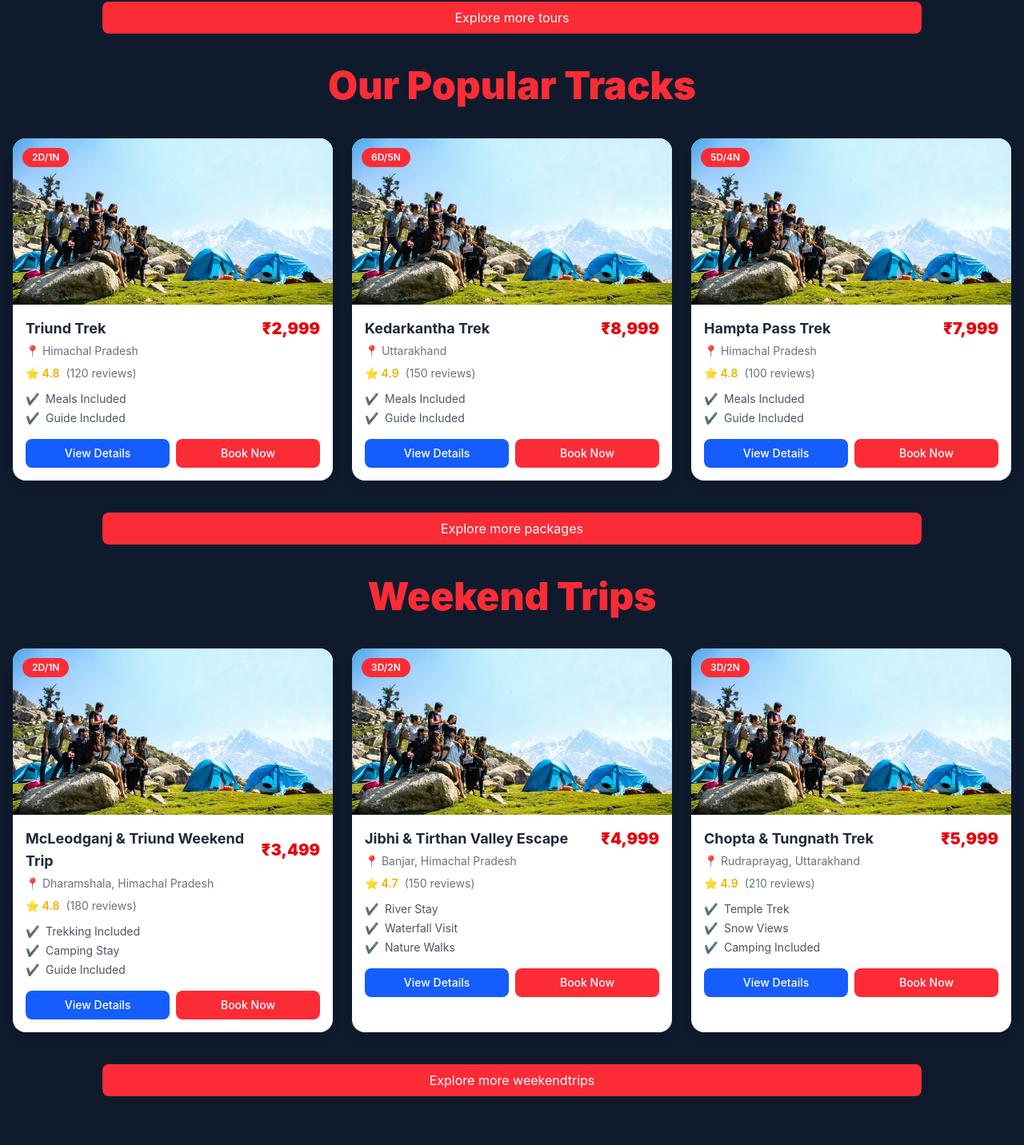
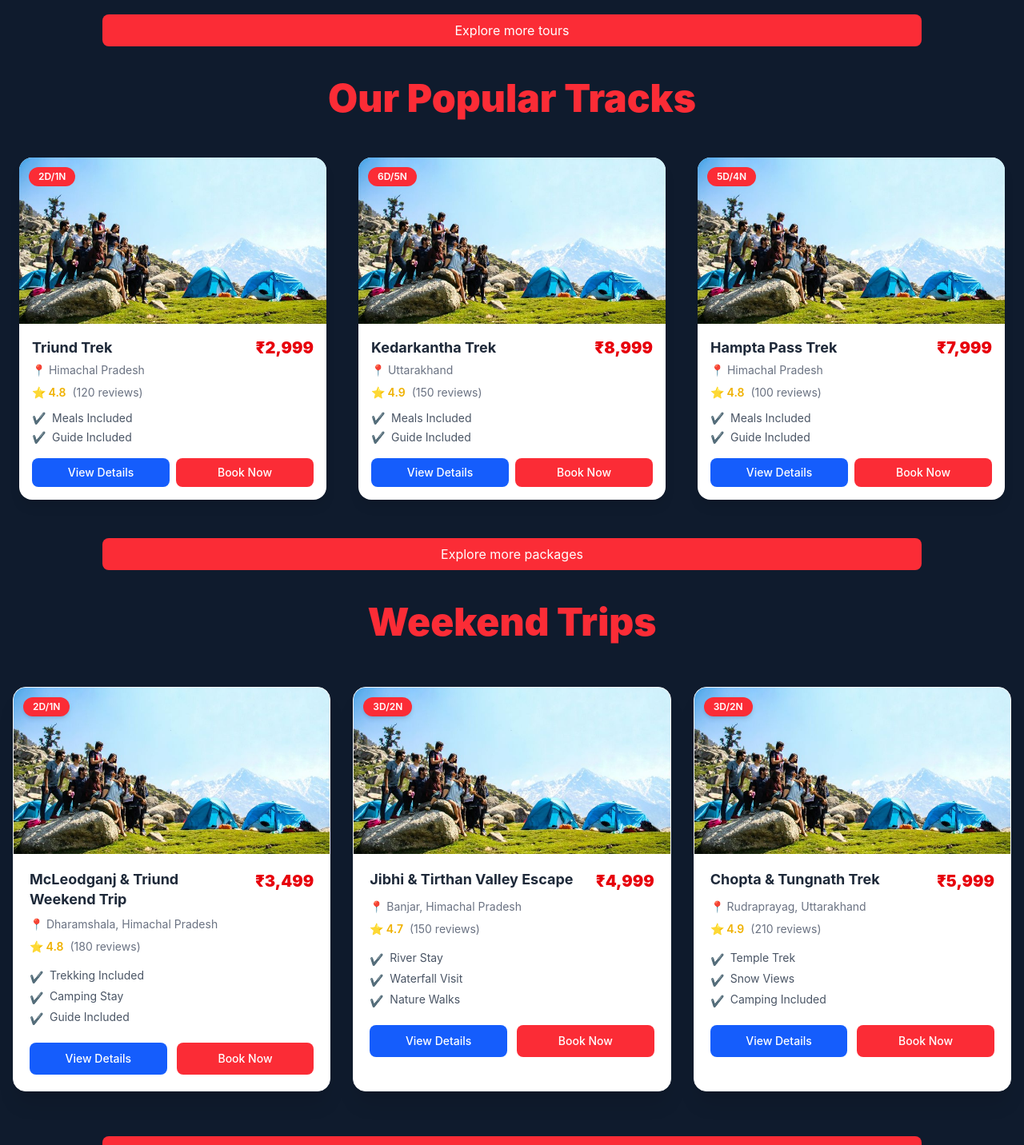
Before and after one commit to aniket44788/FlyingFeetNew, a React (Vite) app: page / in a window 1280 px wide. Shown: the part 1157-2589 px from the top of the page at 80% size. Built offline with nearby package versions, Linux system fonts and the light colour scheme.

Commit message:
fasdasfdsda

```diff
--- a/src/TourCards.jsx
+++ b/src/TourCards.jsx
@@ -50,13 +50,21 @@ export default function TourCards() {
                 </h4>
 
             </div>
-            <div className="max-w-7xl bg-[#0f1b2d] mx-auto px-4 py-10 grid grid-cols-1 sm:grid-cols-2 lg:grid-cols-3 gap-6">
+
+
+
+           <div className="w-full bg-[#0f1b2d] py-12">
+
+  <div className="max-w-7xl mx-auto px-4">
+
+    <div className="grid grid-cols-1 sm:grid-cols-2 lg:grid-cols-3 gap-6 place-items-center">
 
       {tours.map((tour) => (
         <div
           key={tour.id}
-                        className="bg-white rounded-2xl shadow-lg overflow-hidden hover:scale-[1.02] transition-all duration-300"
+          className="bg-white w-full max-w-sm rounded-2xl shadow-lg overflow-hidden hover:scale-[1.03] transition-all duration-300"
         >
+
           {/* IMAGE */}
           <div className="relative">
             <img
@@ -65,7 +73,6 @@ export default function TourCards() {
               className="w-full h-52 object-cover"
             />
 
-                            {/* DURATION BADGE */}
             <span className="absolute top-3 left-3 bg-red-500 text-white text-xs px-3 py-1 rounded-full font-semibold">
               {tour.duration}
             </span>
@@ -74,9 +81,7 @@ export default function TourCards() {
           {/* CONTENT */}
           <div className="p-4">
 
-
             <div className="flex items-center justify-between">
-
               <h2 className="text-lg font-bold text-gray-800">
                 {tour.title}
               </h2>
@@ -84,7 +89,6 @@ export default function TourCards() {
               <h3 className="text-xl font-black text-red-600">
                 ₹{tour.price.toLocaleString()}
               </h3>
-
             </div>
 
             {/* LOCATION */}
@@ -102,11 +106,13 @@ export default function TourCards() {
               </span>
             </div>
 
-
             {/* FEATURES */}
             <div className="mt-3 space-y-1">
               {tour.features.map((feat, i) => (
-                                    <p key={i} className="text-sm text-gray-600 flex items-center gap-2">
+                <p
+                  key={i}
+                  className="text-sm text-gray-600 flex items-center gap-2"
+                >
                   <span className="text-green-500">✔</span> {feat}
                 </p>
               ))}
@@ -121,10 +127,16 @@ export default function TourCards() {
                 Book Now
               </button>
             </div>
+
           </div>
         </div>
       ))}
+
     </div>
+  </div>
+</div>
+
+
             <div className="flex justify-center bg-[#0f1b2d]">
                 <button className="w-[80%] mb-5 text-white bg-red-500 hover:bg-red-600 transition px-4 py-2 rounded-lg text-sm sm:text-base">
                     Explore more tours
--- a/src/TourCards2.jsx
+++ b/src/TourCards2.jsx
@@ -50,13 +50,21 @@ export default function TourCards2() {
                 </h4>
 
             </div>
-            <div className="max-w-7xl bg-[#0f1b2d] mx-auto px-4 py-10 grid grid-cols-1 sm:grid-cols-2 lg:grid-cols-3 gap-6 ">
+
+           <div className="w-full bg-[#0f1b2d] py-12">
+
+  {/* centered container */}
+  <div className="max-w-7xl mx-auto px-4">
+
+    <div className="grid grid-cols-1 sm:grid-cols-2 lg:grid-cols-3 gap-6 place-items-center">
 
       {tours.map((tour) => (
         <div
           key={tour.id}
-                        className="bg-white rounded-2xl shadow-lg overflow-hidden hover:scale-[1.02] transition-all duration-300"
+          className="w-full max-w-sm bg-white rounded-2xl shadow-lg overflow-hidden
+          hover:scale-[1.03] transition-transform duration-300"
         >
+
           {/* IMAGE */}
           <div className="relative">
             <img
@@ -65,7 +73,6 @@ export default function TourCards2() {
               className="w-full h-52 object-cover"
             />
 
-                            {/* DURATION BADGE */}
             <span className="absolute top-3 left-3 bg-red-500 text-white text-xs px-3 py-1 rounded-full font-semibold">
               {tour.duration}
             </span>
@@ -74,9 +81,7 @@ export default function TourCards2() {
           {/* CONTENT */}
           <div className="p-4">
 
-
             <div className="flex items-center justify-between">
-
               <h2 className="text-lg font-bold text-gray-800">
                 {tour.title}
               </h2>
@@ -84,7 +89,6 @@ export default function TourCards2() {
               <h3 className="text-xl font-black text-red-600">
                 ₹{tour.price.toLocaleString()}
               </h3>
-
             </div>
 
             {/* LOCATION */}
@@ -102,11 +106,13 @@ export default function TourCards2() {
               </span>
             </div>
 
-
             {/* FEATURES */}
             <div className="mt-3 space-y-1">
               {tour.features.map((feat, i) => (
-                                    <p key={i} className="text-sm text-gray-600 flex items-center gap-2">
+                <p
+                  key={i}
+                  className="text-sm text-gray-600 flex items-center gap-2"
+                >
                   <span className="text-green-500">✔</span> {feat}
                 </p>
               ))}
@@ -121,9 +127,13 @@ export default function TourCards2() {
                 Book Now
               </button>
             </div>
+
           </div>
         </div>
       ))}
+
+    </div>
+  </div>
 </div>
             <div className="flex justify-center bg-[#0f1b2d]">
                 <button className="w-[80%] mb-5 text-white bg-red-500 hover:bg-red-600 transition px-4 py-2 rounded-lg text-sm sm:text-base">
--- a/src/TourCards3.jsx
+++ b/src/TourCards3.jsx
@@ -51,13 +51,19 @@ export default function TourCards3() {
                 </h4>
 
             </div>
-            <div className="max-w-7xl mx-auto bg-[#0f1b2d] px-4 py-10 grid grid-cols-1 sm:grid-cols-2 lg:grid-cols-3 gap-6">
+         <div className="w-full bg-[#0f1b2d] py-14">
+
+  <div className="max-w-7xl mx-auto px-4">
+
+    <div className="grid grid-cols-1 sm:grid-cols-2 lg:grid-cols-3 gap-7">
 
       {tours.map((tour) => (
         <div
           key={tour.id}
-                        className="bg-white rounded-2xl shadow-lg overflow-hidden hover:scale-[1.02] transition-all duration-300"
+          className="bg-white rounded-2xl overflow-hidden shadow-xl border border-gray-100
+          hover:scale-[1.03] hover:shadow-2xl transition-all duration-300"
         >
+
           {/* IMAGE */}
           <div className="relative">
             <img
@@ -66,30 +72,27 @@ export default function TourCards3() {
               className="w-full h-52 object-cover"
             />
 
-                            {/* DURATION BADGE */}
-                            <span className="absolute top-3 left-3 bg-red-500 text-white text-xs px-3 py-1 rounded-full font-semibold">
+            <span className="absolute top-3 left-3 bg-red-500 text-white text-xs px-3 py-1 rounded-full font-semibold shadow-md">
               {tour.duration}
             </span>
           </div>
 
           {/* CONTENT */}
-                        <div className="p-4">
+          <div className="p-5">
 
-
-                            <div className="flex items-center justify-between">
-
-                                <h2 className="text-lg font-bold text-gray-800">
+            {/* TITLE + PRICE */}
+            <div className="flex items-start justify-between gap-3">
+              <h2 className="text-lg font-bold text-gray-800 leading-snug">
                 {tour.title}
               </h2>
 
-                                <h3 className="text-xl font-black text-red-600">
+              <h3 className="text-xl font-black text-red-600 whitespace-nowrap">
                 ₹{tour.price.toLocaleString()}
               </h3>
-
             </div>
 
             {/* LOCATION */}
-                            <p className="text-sm text-gray-500 flex items-center gap-1 mt-1">
+            <p className="text-sm text-gray-500 flex items-center gap-1 mt-2">
               📍 {tour.location}
             </p>
 
@@ -103,28 +106,36 @@ export default function TourCards3() {
               </span>
             </div>
 
-
             {/* FEATURES */}
-                            <div className="mt-3 space-y-1">
+            <div className="mt-4 space-y-1">
               {tour.features.map((feat, i) => (
-                                    <p key={i} className="text-sm text-gray-600 flex items-center gap-2">
-                                        <span className="text-green-500">✔</span> {feat}
+                <p
+                  key={i}
+                  className="text-sm text-gray-600 flex items-start gap-2"
+                >
+                  <span className="text-green-500 mt-[2px]">✔</span>
+                  <span className="leading-snug">{feat}</span>
                 </p>
               ))}
             </div>
 
             {/* BUTTONS */}
-                            <div className="flex gap-2 mt-4">
-                                <button className="flex-1 bg-blue-600 text-white py-2 rounded-lg text-sm font-medium hover:bg-blue-700">
+            <div className="flex gap-3 mt-5">
+              <button className="flex-1 bg-blue-600 text-white py-2.5 rounded-lg text-sm font-medium hover:bg-blue-700 transition">
                 View Details
               </button>
-                                <button className="flex-1 bg-red-500 text-white py-2 rounded-lg text-sm font-medium hover:bg-red-600">
+
+              <button className="flex-1 bg-red-500 text-white py-2.5 rounded-lg text-sm font-medium hover:bg-red-600 transition">
                 Book Now
               </button>
             </div>
+
           </div>
         </div>
       ))}
+
+    </div>
+  </div>
 </div>
             <div className="flex justify-center bg-[#0f1b2d] ">
                 <button className="w-[80%] mb-5 text-white bg-red-500 hover:bg-red-600 transition px-4 py-2 rounded-lg text-sm sm:text-base">
```
Lines whose indentation alone changed are shown as unchanged.
